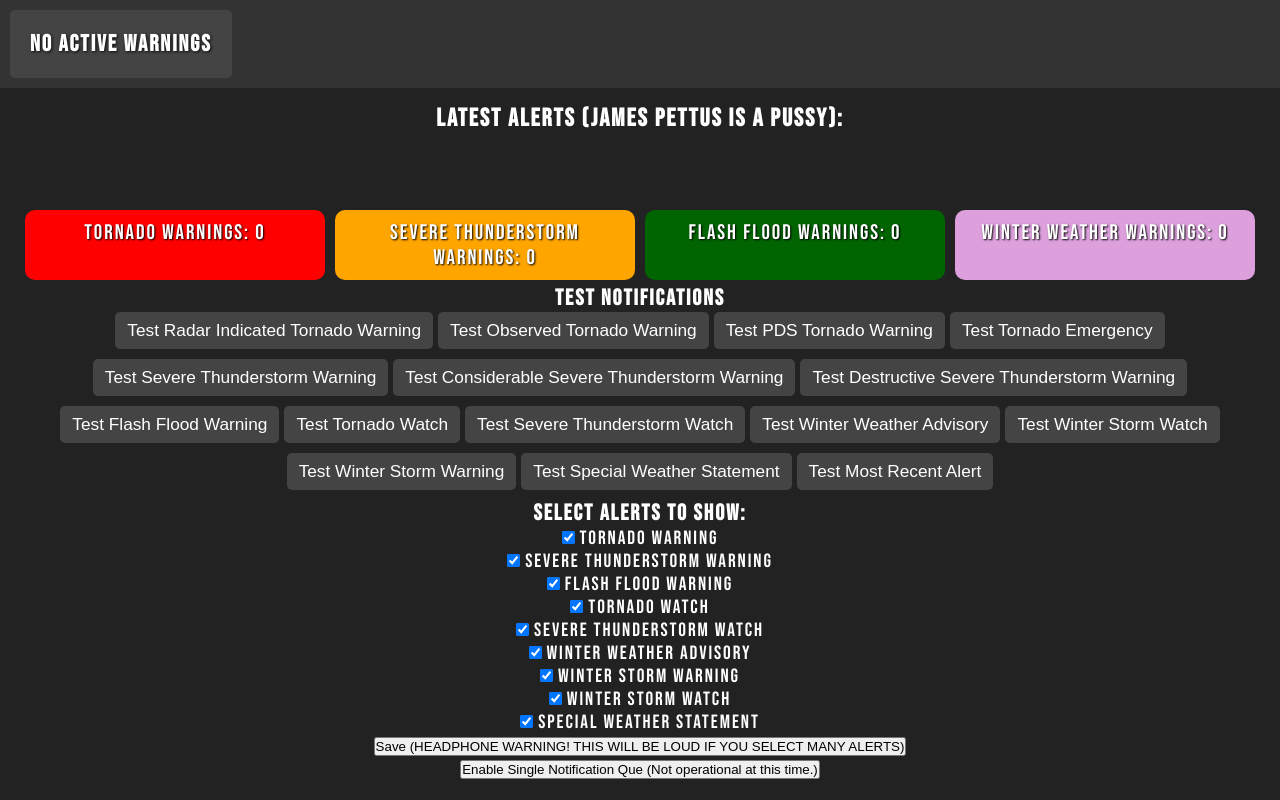
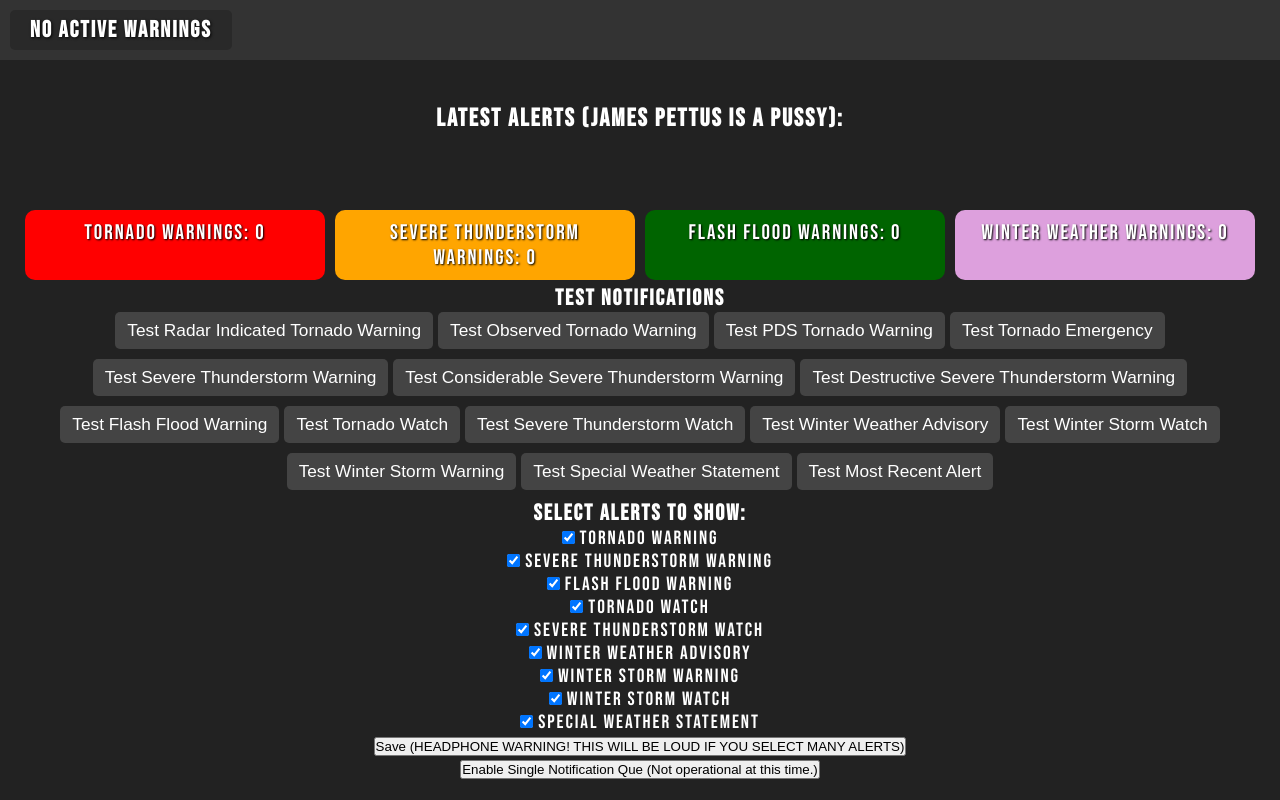
Before and after one commit to ryderm-wx/WarnerFeeds, a plain HTML site: page index.html in a window 1280 px wide. Drawn offline with Linux system fonts and the light colour scheme; no server answers.

Commit message:
Add files via upload

```diff
--- a/style.css
+++ b/style.css
@@ -59,17 +59,35 @@ body {
     background-color: #333; /* Default background color */
     padding: 10px; /* Add padding for better spacing */
     transition: background-color 0.5s ease; /* Smooth transition for background color */
-    position: fixed; /* Optional: Fix the bar at the bottom of the viewport */
-    top: 0; /* Position it at the bottom */
+    position: fixed; /* Optional: Fix the bar at the top of the viewport */
+    top: 0; /* Position it at the top */
     left: 0; /* Align it to the left edge */
+    height: 60px; /* Set a fixed height for the bottom bar */
+    align-items: stretch; /* Make child elements stretch to fill the height */
 }
-
 
 .left-section {
     background-color: #444; /* Slightly darker color for the left section */
     padding: 10px; /* Add padding for better spacing */
     border-radius: 5px; /* Optional: Add rounded corners */
-    transition: background-color 0.5s ease; /* Smooth transition for background color */
+    height: 100%; /* Make the left section take the full height of the bottom bar */
+    display: flex; /* Use flexbox for layout */
+    align-items: center; /* Center items vertically */
+}
+
+.event-type-bar {
+    font-size: 1.5em; /* Increase font size */
+    font-weight: bold; /* Make font bold */
+    text-shadow: 1px 1px 3px rgba(0, 0, 0, 0.8); /* Add text shadow for better visibility */
+}
+
+.left-section {
+    background-color: rgba(0, 0, 0, 0.2); /* Slightly darker color for the left section */
+    padding: 10px; /* Add padding for better spacing */
+    border-radius: 5px; /* Optional: Add rounded corners */
+    height: 100%; /* Make the left section take the full height of the bottom bar */
+    display: flex; /* Use flexbox for layout */
+    align-items: center; /* Center items vertically */
 }
 
 /* Expiration bar with new color and drop shadow */
```
